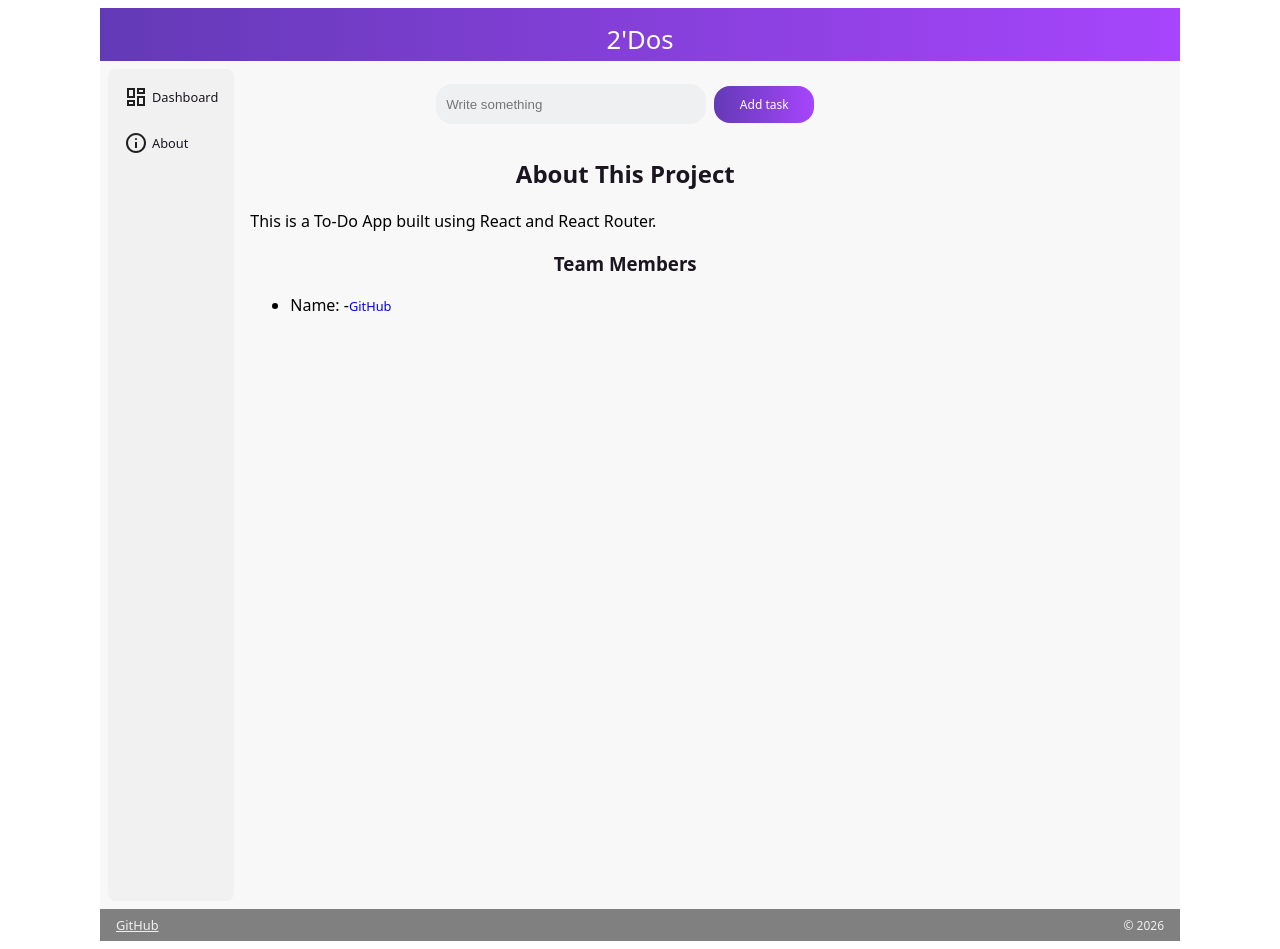
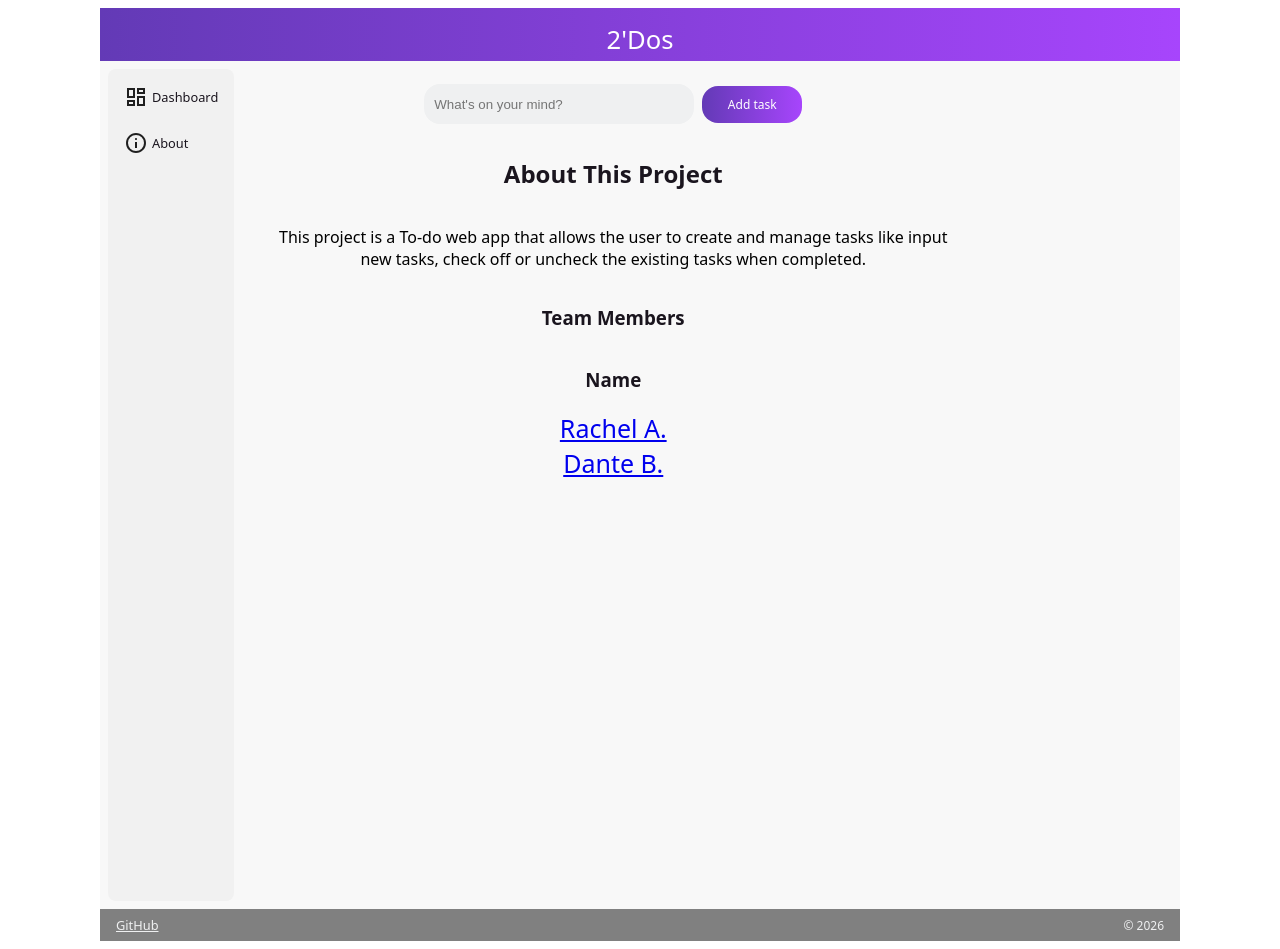
Before and after one commit to dantebesong321-code/to-do-list-app, a React (Vite) app: page /about in a window 1280 px wide. Built offline with nearby package versions, Linux system fonts and the light colour scheme.

Commit message:
"most-recent-updates-key-functionalities"

```diff
--- a/src/App.css
+++ b/src/App.css
@@ -150,7 +150,7 @@ button:hover {
 
 .content-area {
   display: flex;
-  gap: 8px;
+  gap: 4px;
 }
 
 .container-content {
@@ -165,7 +165,7 @@ button:hover {
   height: 100vh;
   padding: 16px;
   border-radius: 8px;
-  margin: 8px;
+  margin: 8px 0px 8px 8px;
   background-color: #f1f1f1;
 }
 
@@ -191,6 +191,25 @@ button:hover {
   gap: 4px;
 }
 
+
+.about-page{
+  display: flex;
+  justify-content: center;
+  flex-direction: column;
+  text-align: center;
+  padding: 0px 40px 0px 40px;
+}
+
+
+.about-page a{
+  font-size: 25px;
+  text-decoration-line: underline;
+  line-height: 35px;
+}
+
+
+
+
 /* FOOTER*/
 #footer {
   display: flex;
--- a/src/components/AddTask.jsx
+++ b/src/components/AddTask.jsx
@@ -17,7 +17,7 @@ function AddTask({ setTasks }) {
       completed: false,
     };
 
-    setTasks((prevTasks) => [...prevTasks, newTask]);
+    setTasks((prevTasks) => [newTask, ...prevTasks]);
 
     setTaskInputValue("");
   };
@@ -28,7 +28,7 @@ function AddTask({ setTasks }) {
         <input
           className="input-zone"
           type="text"
-          placeholder="Write something"
+          placeholder="What's on your mind?"
           value={taskInputValue}
           onChange={handleTaskInput}
         />
--- a/src/components/List.jsx
+++ b/src/components/List.jsx
@@ -18,7 +18,7 @@ function List({ tasks, setTasks }) {
   };
 
   // We need to implement a toggle functionality
-  // When clicked should show the check mark when done
+  // When clicked should show the check mark if done
   //
 
   const handleToggle = (indexToToggle) => {
--- a/src/pages/AboutPage.jsx
+++ b/src/pages/AboutPage.jsx
@@ -2,17 +2,25 @@ function AboutPage() {
   return (
     <div>
       <h2>About This Project</h2>
-      <p>This is a To-Do App built using React and React Router.</p>
 
-      <h3>Team Members</h3>
-      <ul>
-        <li>
-          Name: -
-          <a href="https://github.com/dantebesong321-code/to-do-list-app">
-            GitHub
-          </a>
-        </li>
-      </ul>
+      <div className="about-page">
+        <p>
+          This project is a To-do web app that allows the user to create and manage
+          tasks like input new tasks, check off or uncheck the existing tasks when
+          completed.
+        </p>
+        <h3>Team Members</h3>
+        <h3>Name</h3>
+            <a href="https://github.com/dantebesong321-code/to-do-list-app">
+              Rachel A.
+            </a>
+
+            <a href="https://github.com/dantebesong321-code/to-do-list-app">
+              Dante B.
+            </a>
+
+
+      </div>
     </div>
   );
 }
```
